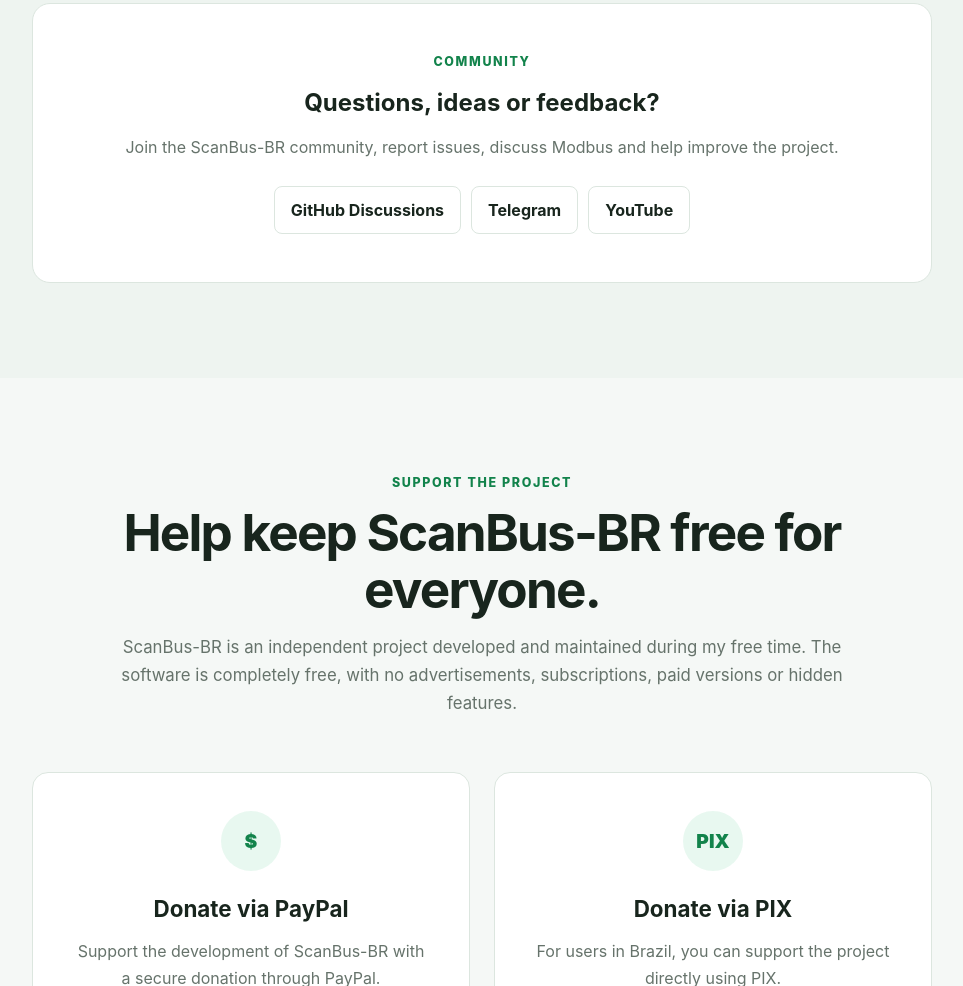
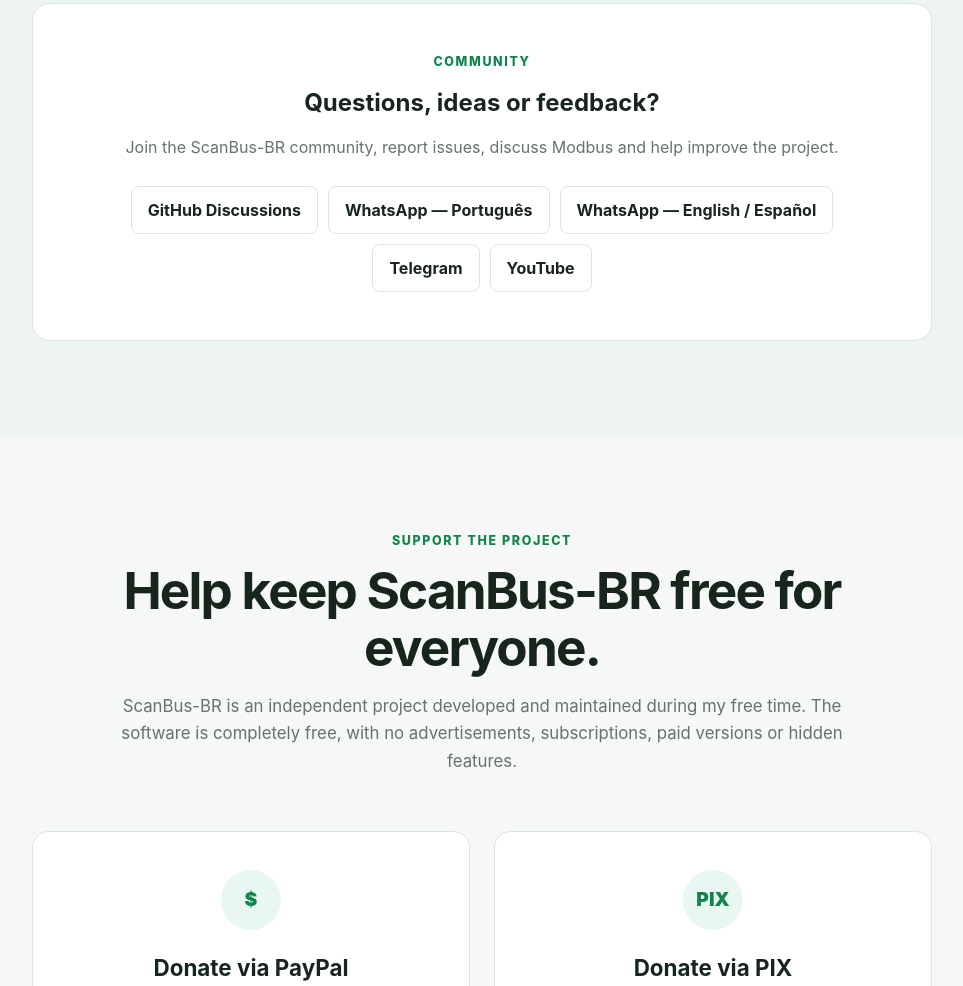
Before and after one commit to ortegahernandes/ScanBus-BR-Simulator-Modbus, a plain HTML site: page docs/index.html in a window 1280 px wide. Shown: the part 9736-10722 px from the top of the page, without its empty margins (158-1121 px from the left). Drawn offline with Linux system fonts and the light colour scheme.

Commit message:
Add files via upload

```diff
--- a/docs/index.html
+++ b/docs/index.html
@@ -1507,6 +1507,10 @@
               report issues, discuss Modbus and help improve the project. </p>
             <div class="community-links"> <a href="https://github.com/ortegahernandes/ScanBus-BR-Simulator-Modbus/discussions"
                 target="_blank" rel="noopener noreferrer"> GitHub Discussions </a>
+              <a href="https://chat.whatsapp.com/D8ZMNuLCYgLK8Eeg8LdmF6"
+                target="_blank" rel="noopener noreferrer"> WhatsApp — Português </a>
+              <a href="https://chat.whatsapp.com/JjndsgL4jXF7VfToQ3cuBN"
+                target="_blank" rel="noopener noreferrer"> WhatsApp — English / Español </a>
               <a href="https://t.me/Scanbus_br" target="_blank" rel="noopener noreferrer">
                 Telegram </a> <a href="https://www.youtube.com/channel/UCU19Zzi0tI-7OPVz2x3Vh9Q"
                 target="_blank" rel="noopener noreferrer"> YouTube </a> </div>
```
